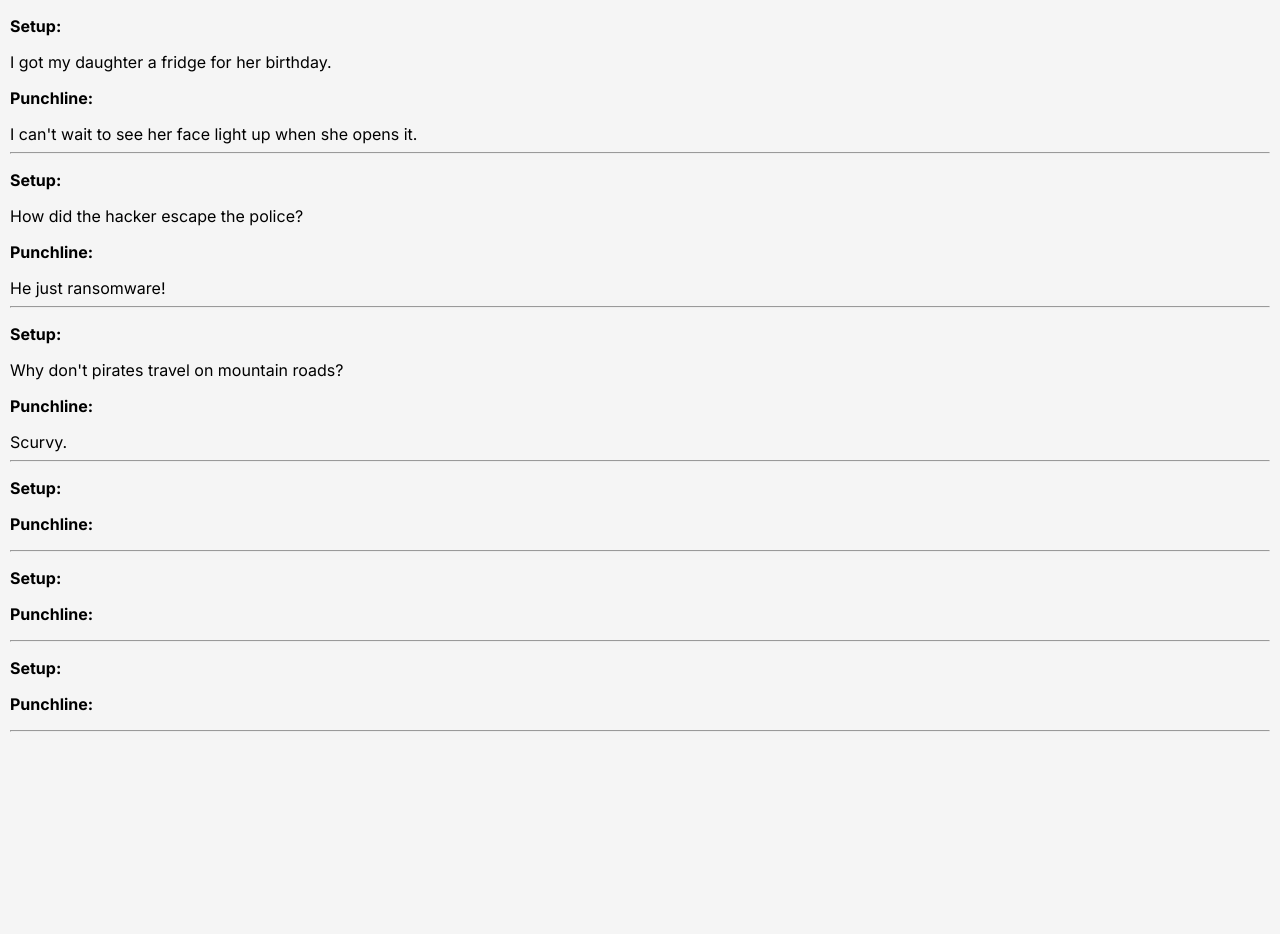
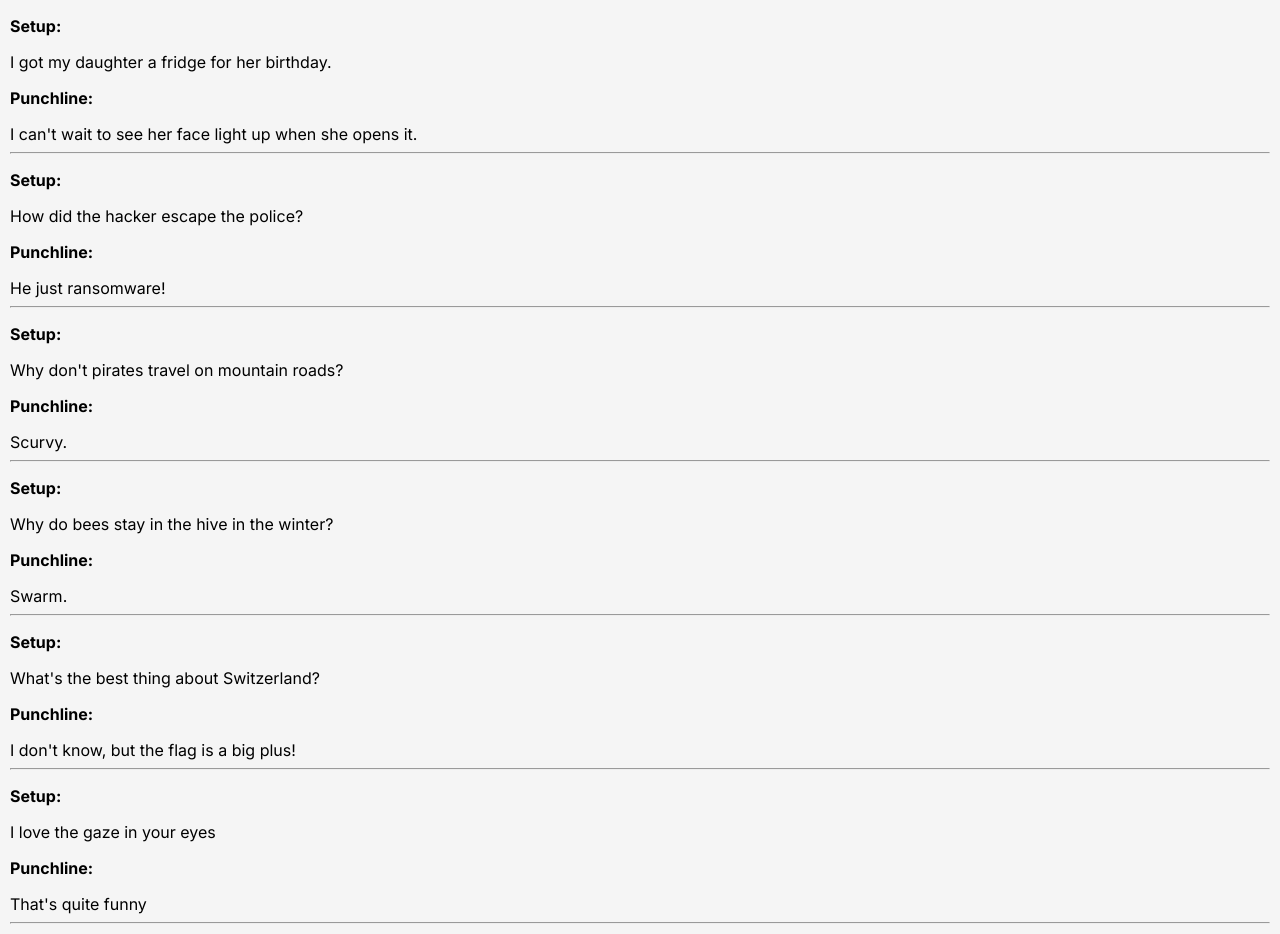
Before and after one commit to mudimurtala/BuildAndLearn, a React (Vite) app in the folder joke-react/: page / in a window 1280 px wide. Before the commit the page ends 800 px from the top, so only its background shows below. Built offline with nearby package versions, Linux system fonts and the light colour scheme.

Commit message:
Add files

```diff
--- a/joke-react/App.jsx
+++ b/joke-react/App.jsx
@@ -34,9 +34,18 @@ export default function App() {
                 setup="Why don't pirates travel on mountain roads?"
                 punchline="Scurvy."
             />
-            <Joke />
-            <Joke />
-            <Joke />
+            <Joke
+                setup="Why do bees stay in the hive in the winter?"
+                punchline="Swarm."
+            />
+            <Joke
+                setup="What's the best thing about Switzerland?"
+                punchline="I don't know, but the flag is a big plus!"
+            />
+            <Joke
+                setup="I love the gaze in your eyes"
+                punchline="That's quite funny"
+            />
         </>
     )
 }
```
